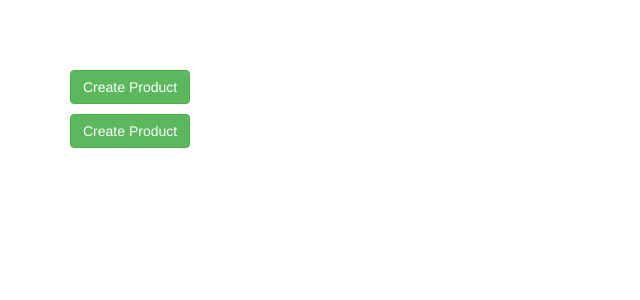
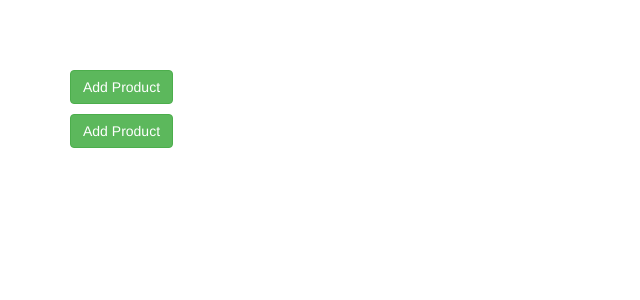
Before and after one commit to hollylux/yiibasic, a Yii app: template views/product/index.php in a window 1280 px wide. Shown: the top 300 px of the page, without its empty margins (0-640 px from the left). Run offline with PHP 8.4 and a stand-in for Yii, Linux system fonts and the light colour scheme; the template is opened without the code that fills it, so the values that code supplies are empty; some libraries are stand-ins or nearby versions.

Commit message:
create -> add

```diff
--- a/views/product/_form.php
+++ b/views/product/_form.php
@@ -50,7 +50,7 @@ use yii\widgets\ActiveForm;
     </div>
 
     <div class="col-sm-12 form-group">
-        <?= Html::submitButton($model->isNewRecord ? 'Create' : 'Update', ['class' => $model->isNewRecord ? 'btn btn-success' : 'btn btn-primary']) ?>
+        <?= Html::submitButton($model->isNewRecord ? 'Add' : 'Update', ['class' => $model->isNewRecord ? 'btn btn-success' : 'btn btn-primary']) ?>
     </div>
 
     <div class="col-sm-6 form-group">
--- a/views/product/create.php
+++ b/views/product/create.php
@@ -6,7 +6,7 @@ use yii\helpers\Html;
 /* @var $this yii\web\View */
 /* @var $model app\models\Product */
 
-$this->title = 'Create Product';
+$this->title = 'Add Product';
 $this->params['breadcrumbs'][] = ['label' => 'Products', 'url' => ['index']];
 $this->params['breadcrumbs'][] = $this->title;
 ?>
--- a/views/product/index.php
+++ b/views/product/index.php
@@ -16,7 +16,7 @@ $this->params['breadcrumbs'][] = $this->title;
     <?php // echo $this->render('_search', ['model' => $searchModel]);  ?>
 
     <p>
-        <?= Html::a('Create Product', ['create'], ['class' => 'btn btn-success']) ?>
+        <?= Html::a('Add Product', ['create'], ['class' => 'btn btn-success']) ?>
     </p>
     <?php Pjax::begin(); ?>    <?=
     GridView::widget([
@@ -48,5 +48,5 @@ $this->params['breadcrumbs'][] = $this->title;
     //$this->registerJsFile('@web/js/product.js', ['position' => \yii\web\View::POS_END]);
     ?>
     <p>
-        <?= Html::a('Create Product', ['create'], ['class' => 'btn btn-success']) ?>
+        <?= Html::a('Add Product', ['create'], ['class' => 'btn btn-success']) ?>
     </p></div>
--- a/views/product/view.php
+++ b/views/product/view.php
@@ -23,6 +23,7 @@ $this->params['breadcrumbs'][] = $this->title;
                 'method' => 'post',
             ],
         ]) ?>
+        <?= Html::a('Add Product', ['create'], ['class' => 'btn btn-success']) ?>
     </p>
 
     <?= DetailView::widget([
```
